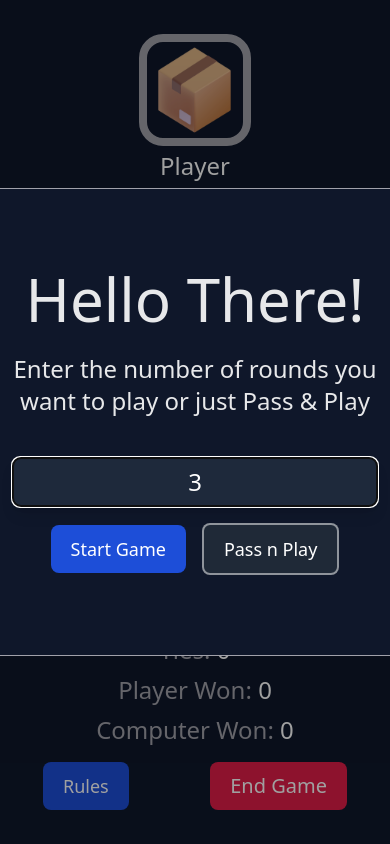
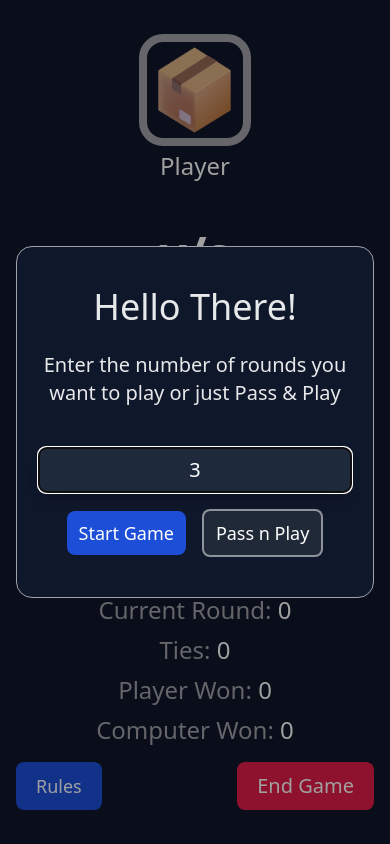
Before and after one commit to SadhuG/Rock-Paper-Scissors-Game, a React (Vite) app: page / in a window 390 px wide. Built offline with nearby package versions, Linux system fonts and the light colour scheme.

Commit message:
Made round input form responsive

```diff
--- a/src/App.jsx
+++ b/src/App.jsx
@@ -300,13 +300,15 @@ const App = () => {
 	}
 
 	return (
-		<section className="relative flex flex-col items-center justify-center min-h-screen">
+		<section className="relative flex flex-col items-center justify-center min-h-screen max-w-screen">
 			{/* Tap to continue overlay to display between rounds */}
 			<TapToContinueOverlay
 				display={displayTapToContinueOverlay}
 				ttcFunction={TapToContinue}
 			/>
 
+			{/* Main Game Section */}
+			<section className="flex flex-col gap-4 p-4 md:gap-6 md:p-8 lg:gap-10 lg:py-10 lg:px-32 w-screen max-w-7xl mx-auto">
 				{/* Game start round selection form */}
 				<RoundInputForm
 					setGame={setGame}
@@ -320,8 +322,6 @@ const App = () => {
 					handleResultExit={handleResultExit}
 				/>
 
-			{/* Main Game Section */}
-			<section className="flex flex-col gap-4 p-4 md:gap-6 md:p-8 lg:gap-10 lg:py-10 lg:px-32 max-w-7xl mx-auto">
 				{/* Choices display */}
 				<div>
 					<UserChoiceDisplay
--- a/src/components/RoundInputForm.jsx
+++ b/src/components/RoundInputForm.jsx
@@ -63,14 +63,14 @@ const RoundInputForm = ({ setGame, formDisplay }) => {
 	return (
 		<dialog
 			ref={inputForm}
-			className="w-full max-w-full h-full max-h-full bg-black/30 fixed top-0 left-0 m-0"
+			className="w-full max-w-full h-full max-h-full p-4 md:p-8 lg:py-10 lg:px-32 bg-black/30 fixed top-0 left-0 m-0"
 		>
 			{/* Container */}
-			<div className="relative w-full h-full flex items-center justify-center p-20">
+			<div className="relative w-full h-full flex items-center justify-center">
 				{/* Actual form styling */}
-				<div className="flex flex-col gap-6 items-center bg-slate-900 text-2xl lg:text-3xl text-white/90 px-10 py-20 border border-zinc-400 rounded-2xl">
-					<p className="text-6xl">Hello There!</p>
-					<p className="text-center">
+				<div className="flex flex-col gap-6 items-center bg-slate-900 text-xl lg:text-3xl text-white/90 px-3 md:px-10 py-10 md:py-14 border border-zinc-400 rounded-2xl">
+					<p className="text-4xl">Hello There!</p>
+					<p className=" text-center">
 						Enter the number of rounds you want to play or just Pass & Play
 					</p>
 
@@ -93,7 +93,7 @@ const RoundInputForm = ({ setGame, formDisplay }) => {
 							<button
 								type="button"
 								onClick={(e) => handleFormSubmit(e, "rounds")}
-								className="text-white bg-blue-700 hover:bg-blue-800 focus:ring-4 focus:ring-blue-300 rounded-lg text-lg lg:text-2xl font-medium px-5 py-2.5 dark:bg-blue-600 dark:hover:bg-blue-700 focus:outline-none dark:focus:ring-blue-800"
+								className="text-white bg-blue-700 hover:bg-blue-800 focus:ring-4 focus:ring-blue-300 rounded-lg text-lg lg:text-2xl font-medium px-3 py-2 md:px-5 md:py-2.5 dark:bg-blue-600 dark:hover:bg-blue-700 focus:outline-none dark:focus:ring-blue-800"
 							>
 								Start Game
 							</button>
@@ -101,7 +101,7 @@ const RoundInputForm = ({ setGame, formDisplay }) => {
 							<button
 								type="button"
 								onClick={(e) => handleFormSubmit(e, "pnp")}
-								className="px-5 py-2.5 border-2 border-white/50 rounded-lg text-lg lg:text-2xl font-medium  bg-gray-800 text-white hover:bg-gray-600 transition-colors"
+								className="px-3 py-2 md:px-5 md:py-2.5 border-2 border-white/50 rounded-lg text-lg lg:text-2xl font-medium  bg-gray-800 text-white hover:bg-gray-600 transition-colors"
 							>
 								Pass n Play
 							</button>
```
Lines whose indentation alone changed are shown as unchanged.
